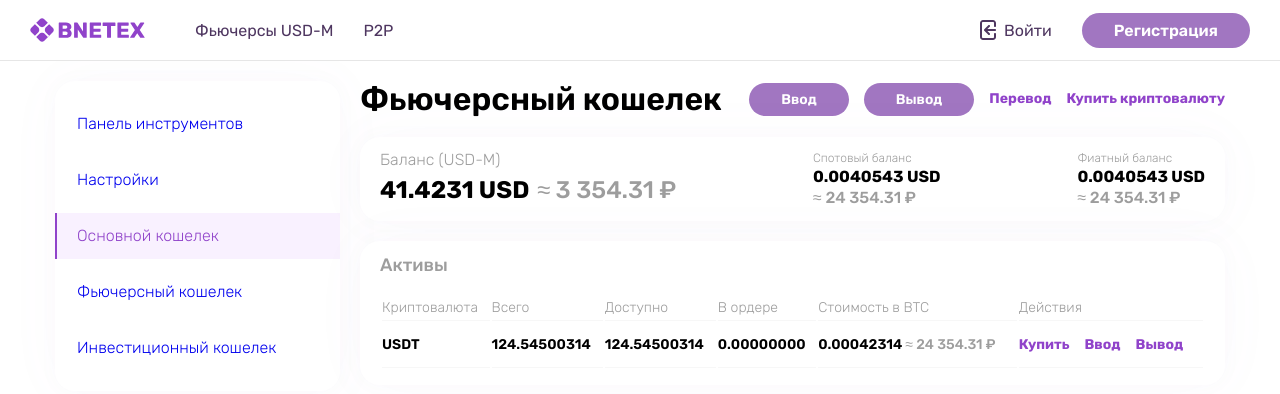
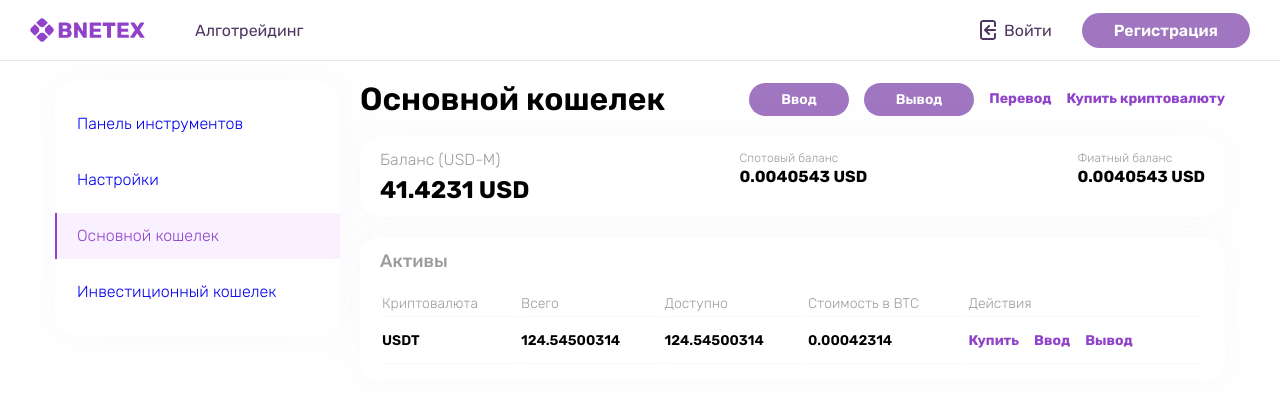
Before and after one commit to Uxa9/bnetex, a React (Create React App) app in the folder bnetex-new/: page /dashboard/wallet/main in a window 1280 px wide. Shown: the top 394 px of the page. Built offline with nearby package versions, Linux system fonts and the light colour scheme; what react-localization would draw is missing.

Commit message:
deleted rubles transfer

```diff
--- a/bnetex-new/src/components/Header/header.tsx
+++ b/bnetex-new/src/components/Header/header.tsx
@@ -38,15 +38,15 @@
                 <div className={styles['links__main']}>
                     <Link to={'terminal/investor'}>
                         <Button
-                            text={'Фьючерсы USD-M'}
+                            text={'Алготрейдинг'}
                             buttonStyle={'thin'}
                         />
                     </Link>
 
-                    <Button
+                    {/* <Button
                         text={'P2P'}
                         buttonStyle={'thin'}
-                    />
+                    /> */}
 
                 </div>
                 <div className={styles['links__user']}>
--- a/bnetex-new/src/modules/Dashboard/dashboard.tsx
+++ b/bnetex-new/src/modules/Dashboard/dashboard.tsx
@@ -1,4 +1,4 @@
-import classNames from 'classnames';
+ import classNames from 'classnames';
 
 import { useEffect, useState } from 'react';
 import { Link, Outlet } from 'react-router-dom';
@@ -24,10 +24,10 @@
         link: 'wallet/main',
         title: 'Основной кошелек',
     },
-    {
-        link: 'wallet/futures',
-        title: 'Фьючерсный кошелек',
-    },
+    // {
+    //     link: 'wallet/futures',
+    //     title: 'Фьючерсный кошелек',
+    // },
     {
         link: 'wallet/investor',
         title: 'Инвестиционный кошелек',
--- a/bnetex-new/src/modules/Dashboard/mainWallet/mainWallet.tsx
+++ b/bnetex-new/src/modules/Dashboard/mainWallet/mainWallet.tsx
@@ -10,7 +10,7 @@
     return(
         <div className={styles.wallet}>
             <div className={styles['wallet-header']}>
-                <h3>Фьючерсный кошелек</h3>
+                <h3>Основной кошелек</h3>
                 <div className={styles['btns']}>
                     <Button
                         text='Ввод'
@@ -34,9 +34,6 @@
                         <p className={styles['balance-item__value']}>
                         41.4231
                         </p>
-                        <p className={styles['balance-item__RUB']}>
-                        3 354.31
-                        </p>
                     </div>
                 </div>
 
@@ -47,9 +44,6 @@
                     <p className={styles['balance-item__value']}>
                             0.0040543
                     </p>
-                    <p className={styles['balance-item__RUB']}>
-                            24 354.31
-                    </p>
                 </div>
                 <div className={styles['balance-item']}>
                     <p className={styles['balance-item__label']}>
@@ -57,9 +51,6 @@
                     </p>
                     <p className={styles['balance-item__value']}>
                             0.0040543
-                    </p>
-                    <p className={styles['balance-item__RUB']}>
-                            24 354.31
                     </p>
                 </div>
             </div>
@@ -74,7 +65,6 @@
                         <th>Криптовалюта</th>
                         <th>Всего</th>
                         <th>Доступно</th>
-                        <th>В ордере</th>
                         <th>Стоимость в BTC</th>
                         <th>Действия</th>
                     </thead>
@@ -83,8 +73,7 @@
                             <td>USDT</td>
                             <td>124.54500314</td>
                             <td>124.54500314</td>
-                            <td>0.00000000</td>
-                            <td>0.00042314 <span className={styles.RUB}>24 354.31</span></td>
+                            <td>0.00042314</td>
                             <td className={styles.btns}>
                                 <p>Купить</p>
                                 <p>Ввод</p>
--- a/bnetex-new/src/modules/Dashboard/settings/SettingItem/settingItem.tsx
+++ b/bnetex-new/src/modules/Dashboard/settings/SettingItem/settingItem.tsx
@@ -51,17 +51,15 @@
                     <Button
                         buttonStyle={activeStateText ? 'decline' : 'accept'}
                         className={styles.button}
-                    >
-                        {activeStateText ? 'Выключить' : 'Включить'}
-                    </Button>
+                        text={activeStateText ? 'Выключить' : 'Включить'}
+                    />
                 }
                 {
                     editable &&
                     <Button
                         className={styles.button}
-                    >
-                        Изменить
-                    </Button>
+                        text={'Изменить'}
+                    />
                 }
             </div>
         </div>
--- a/bnetex-new/src/modules/Dashboard/settings/settings.tsx
+++ b/bnetex-new/src/modules/Dashboard/settings/settings.tsx
@@ -3,18 +3,6 @@
 import SettingItem, { SettingItemProps } from './SettingItem/settingItem';
 
 const SettingItems: SettingItemProps[] = [
-    {
-        title: 'Google Authenticator (рекомендуется)',
-        activeStateText: '',
-        hasActiveState: true,
-        editable: false,
-    },
-    {
-        title: 'Верификация по номеру телефона',
-        activeStateText: '(***)-***-26-93',
-        hasActiveState: true,
-        editable: true,
-    },
     {
         title: 'Подтверждение по email',
         activeStateText: 'dmit****@mail.ru',
--- a/bnetex-new/src/modules/Dashboard/tools/tools.tsx
+++ b/bnetex-new/src/modules/Dashboard/tools/tools.tsx
@@ -38,9 +38,7 @@
                         buttonStyle={'secondary'}
                         text={'Вывод'}
                     />
-                    <span>
-                        Купить криптовалюту
-                    </span>
+                    <span>Купить криптовалюту</span>
                 </div>
             </div>
             <div
@@ -50,12 +48,12 @@
                     className={`${styles['balance']} block`}
                 >
                     <p
-                        className={`${styles['balance-header']}`}
+                        className={styles['balance-header']}
                     >
                         Баланс
                     </p>
                     <p
-                        className={`${styles['user-balance']}`}
+                        className={styles['user-balance']}
                     >
                         0.0040543 BTC
                         <span>
--- a/bnetex-new/src/routes/appRoutes.tsx
+++ b/bnetex-new/src/routes/appRoutes.tsx
@@ -30,7 +30,7 @@
                     <Route path='tools' element={<Tools />} />
                     <Route path='settings' element={<Settings />} />
                     <Route path='wallet/main' element={<MainWallet />} />
-                    <Route path='wallet/futures' element={<FuturesWallet />} />
+                    {/* <Route path='wallet/futures' element={<FuturesWallet />} /> */}
                     <Route path='wallet/investor' element={<InvestorWallet />} />
                     <Route path='transactions' />
                 </Route>
```
